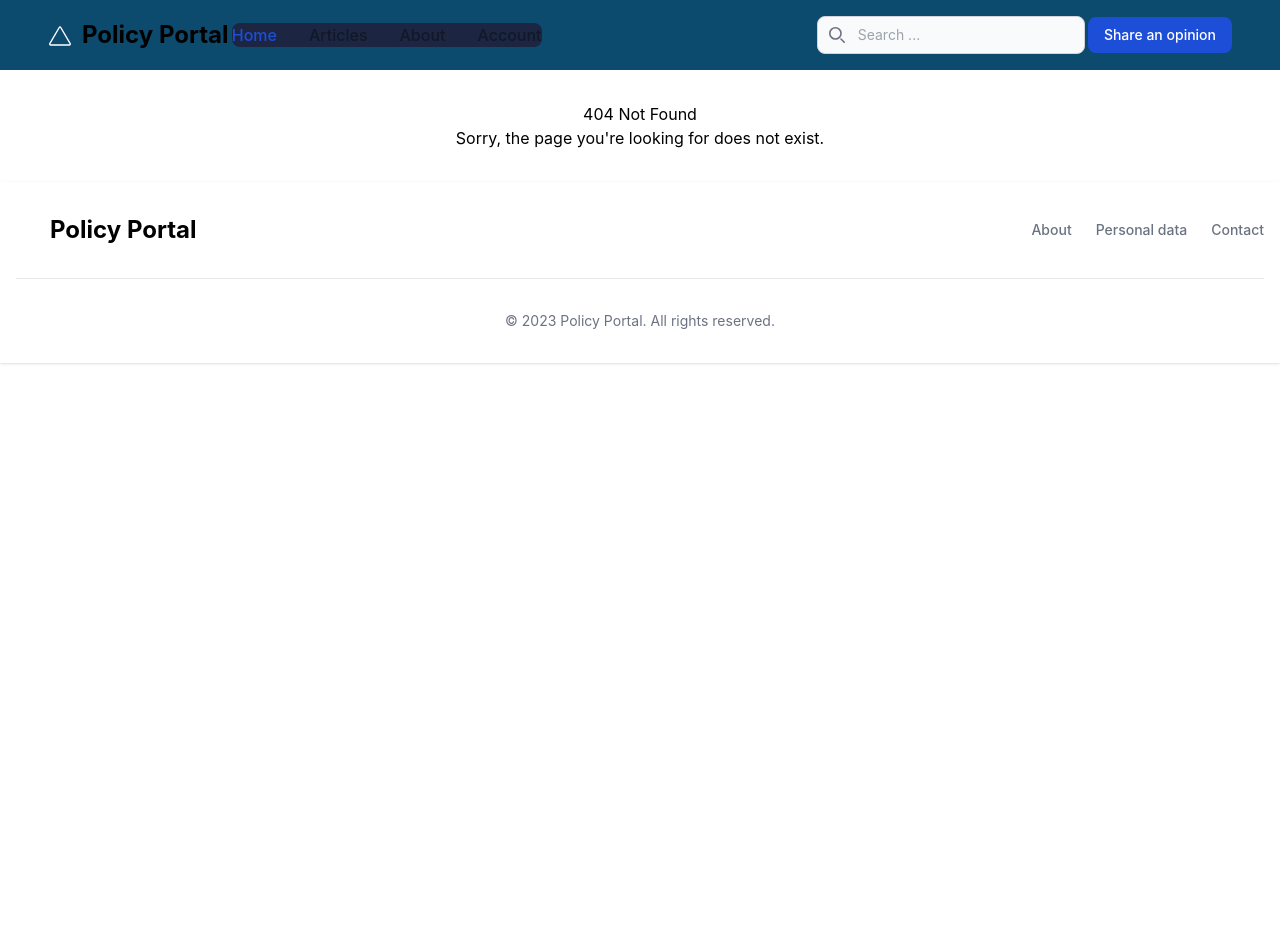
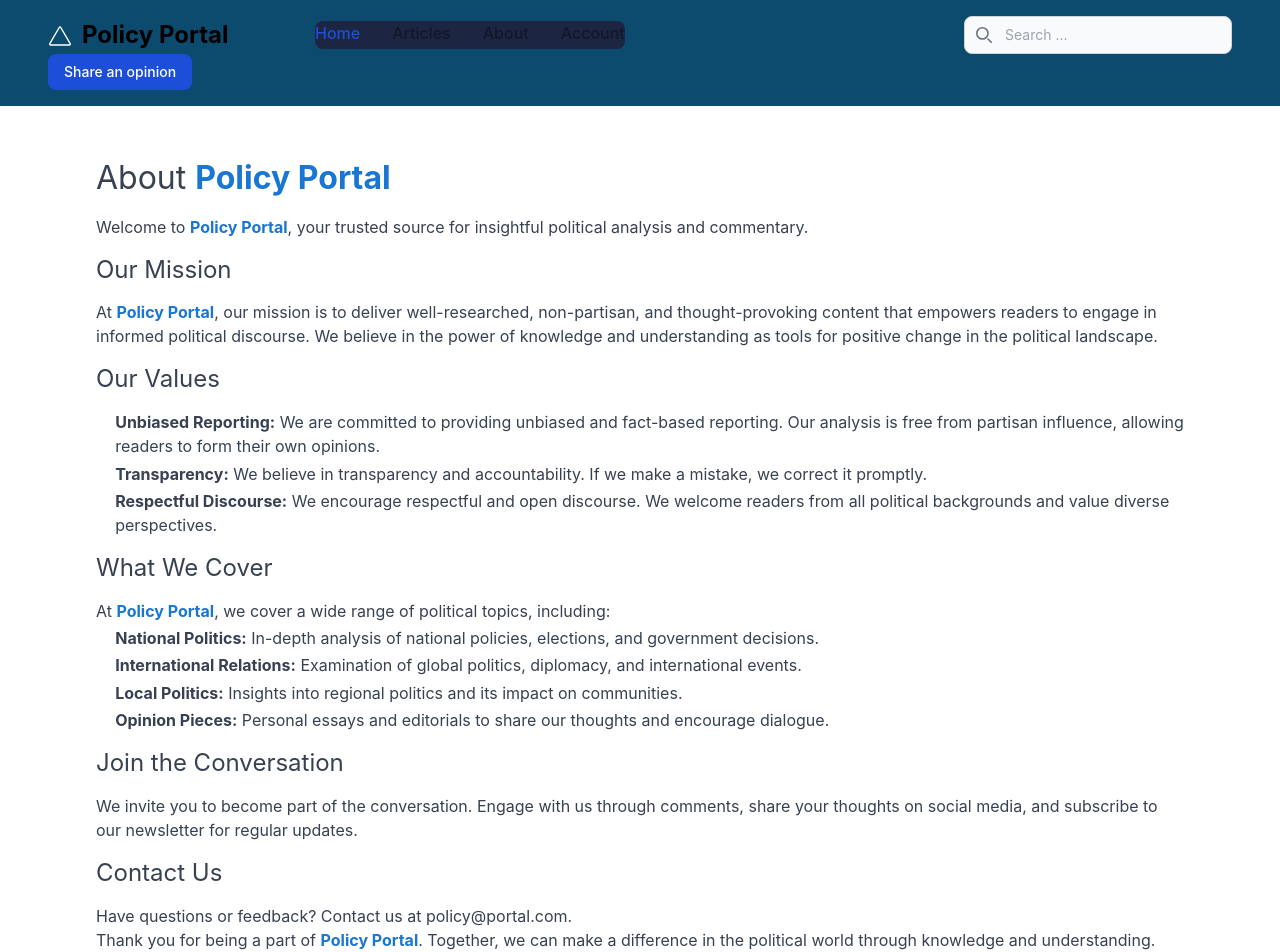
Before and after one commit to rstoyanovv/PolicyPortal, a React (Create React App) app in the folder frontend/: page /about in a window 1280 px wide. Shown: the top 952 px of the page. Before the commit the page ends 800 px from the top, so only its background shows below. Built offline with nearby package versions, Linux system fonts and the light colour scheme.

Commit message:
Complete about screen

```diff
--- a/frontend/src/App.js
+++ b/frontend/src/App.js
@@ -2,6 +2,7 @@ import './App.css';
 import React from 'react';
 import { BrowserRouter as Router, Routes, Route } from 'react-router-dom';
 import WelcomeScreen from './screens/WelcomeScreen';
+import AboutScreen from './screens/AboutScreen';
 import NotFound from './screens/NotFound';
 import NavigationBar from './components/NavigationBar';
 import Footer from './components/Footer';
@@ -13,6 +14,7 @@ function App() {
       <Router>
         <Routes>
           <Route path='/' element={< WelcomeScreen />}></Route>
+          <Route path='/about' element={<AboutScreen />}> </Route>
           <Route path='*' element={< NotFound />}></Route>
         </Routes>
       </Router>
--- a/frontend/src/components/Footer.js
+++ b/frontend/src/components/Footer.js
@@ -11,7 +11,7 @@ export default function Footer() {
                     </a>
                     <ul class="flex flex-wrap items-center mb-6 text-sm font-medium text-gray-500 sm:mb-0 dark:text-gray-400">
                         <li>
-                            <a href="/us" class="mr-4 hover:underline md:mr-6 ">About</a>
+                            <a href="/about" class="mr-4 hover:underline md:mr-6 ">About</a>
                         </li>
                         <li>
                             <a href="/personal" class="mr-4 hover:underline md:mr-6">Personal data</a>
--- a/frontend/src/components/NavigationBar.js
+++ b/frontend/src/components/NavigationBar.js
@@ -57,7 +57,7 @@ function NavigationBar() {
                             <a href="/articles" class="block py-2 pl-3 pr-4 text-gray-900 rounded hover:bg-gray-100 md:hover:bg-transparent md:hover:text-blue-700 md:p-0 md:dark:hover:text-blue-500 dark:text-white dark:hover:bg-gray-700 dark:hover:text-white md:dark:hover:bg-transparent dark:border-gray-700">Articles</a>
                         </li>
                         <li>
-                            <a href="/us" class="block py-2 pl-3 pr-4 text-gray-900 rounded hover:bg-gray-100 md:hover:bg-transparent md:hover:text-blue-700 md:p-0 dark:text-white md:dark:hover:text-blue-500 dark:hover:bg-gray-700 dark:hover:text-white md:dark:hover:bg-transparent dark:border-gray-700">About</a>
+                            <a href="/about" class="block py-2 pl-3 pr-4 text-gray-900 rounded hover:bg-gray-100 md:hover:bg-transparent md:hover:text-blue-700 md:p-0 dark:text-white md:dark:hover:text-blue-500 dark:hover:bg-gray-700 dark:hover:text-white md:dark:hover:bg-transparent dark:border-gray-700">About</a>
                         </li>
                         <li>
                             <a href="/your-account" class="block py-2 pl-3 pr-4 text-gray-900 rounded hover:bg-gray-100 md:hover:bg-transparent md:hover:text-blue-700 md:p-0 dark:text-white md:dark:hover:text-blue-500 dark:hover:bg-gray-700 dark:hover:text-white md:dark:hover:bg-transparent dark:border-gray-700">Account</a>
--- /dev/null
+++ b/frontend/src/screens/AboutScreen.js
@@ -0,0 +1,41 @@
+import '../styles/aboutStyle.css';
+
+export default function AboutScreen() {
+    return (
+        <div style={{ margin: '3rem 6rem'}} className='text-gray-700'>
+            <h1 style={{ marginBottom: '0.8rem'}}>About <span className='pp-in-text'>Policy Portal</span></h1>
+            <p >Welcome to <span className="pp-in-text">Policy Portal</span>, your trusted source for insightful political analysis and commentary.</p>
+            <h2>Our Mission</h2>
+            <p>
+                At <span className="pp-in-text">Policy Portal</span>, our mission is to deliver well-researched, non-partisan, and thought-provoking content that empowers readers to engage in informed political discourse. We believe in the power of knowledge and understanding as tools for positive change in the political landscape.
+            </p>
+            <h2>Our Values</h2>
+            <ul>
+                <li style={{marginTop: '0.2rem'}}><strong>Unbiased Reporting:</strong> We are committed to providing unbiased and fact-based reporting. Our analysis is free from partisan influence, allowing readers to form their own opinions.</li>
+                <li><strong>Transparency:</strong> We believe in transparency and accountability. If we make a mistake, we correct it promptly.</li>
+                <li><strong>Respectful Discourse:</strong> We encourage respectful and open discourse. We welcome readers from all political backgrounds and value diverse perspectives.</li>
+            </ul>
+            <h2>What We Cover</h2>
+            <p>
+                At <span className="pp-in-text">Policy Portal</span>, we cover a wide range of political topics, including:
+            </p>
+            <ul>
+                <li style={{marginTop: '0.2rem'}}><strong>National Politics:</strong> In-depth analysis of national policies, elections, and government decisions.</li>
+                <li><strong>International Relations:</strong> Examination of global politics, diplomacy, and international events.</li>
+                <li><strong>Local Politics:</strong> Insights into regional politics and its impact on communities.</li>
+                <li><strong>Opinion Pieces:</strong> Personal essays and editorials to share our thoughts and encourage dialogue.</li>
+            </ul>
+            <h2>Join the Conversation</h2>
+            <p>
+                We invite you to become part of the conversation. Engage with us through comments, share your thoughts on social media, and subscribe to our newsletter for regular updates.
+            </p>
+            <h2>Contact Us</h2>
+            <p>
+                Have questions or feedback? Contact us at <span className="email">policy@portal.com</span>.
+            </p>
+            <p>
+                Thank you for being a part of <span className="pp-in-text">Policy Portal</span>. Together, we can make a difference in the political world through knowledge and understanding.
+            </p>
+        </div>
+    );
+}
--- /dev/null
+++ b/frontend/src/styles/aboutStyle.css
@@ -0,0 +1,25 @@
+h1 {
+    font-size: 2rem;
+}
+
+h2 {
+    font-size: 1.5rem;
+    margin: 0.8rem 0;
+}
+
+p {
+    font-size: 1rem;
+}
+
+ul {
+    margin-left: 1.2rem;
+}
+
+li {
+    margin-bottom: 0.22rem;
+}
+
+.pp-in-text {
+    font-weight: bold;
+    color: #1976D2;
+}
```
